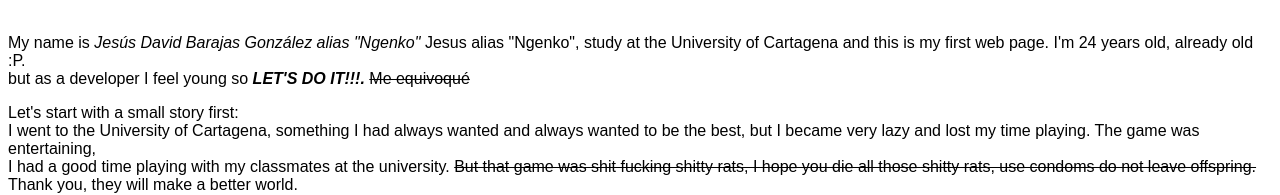
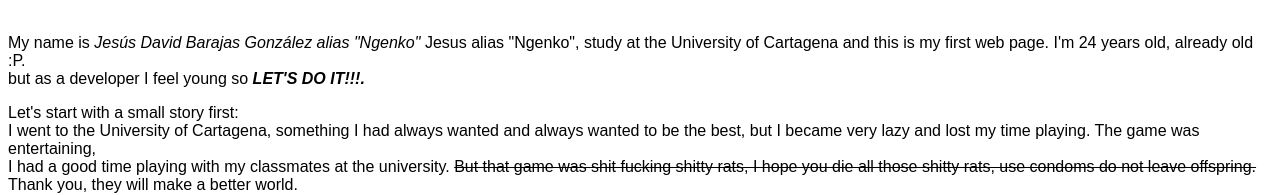
Before and after one commit to Jesusd19/test_repository, a plain HTML site: page index.html in a window 1280 px wide. Shown: the part 143-338 px from the top of the page. Drawn offline with Linux system fonts and the light colour scheme.

Commit message:
Areglando el texto

```diff
--- a/index.html
+++ b/index.html
@@ -22,8 +22,6 @@
             <I>
                 <b>LET'S DO IT!!!.</b>
             </I>
-            <STRIKE>Me equivoqué</STRIKE>
-
             <br>
         </p>
         <p>
```
